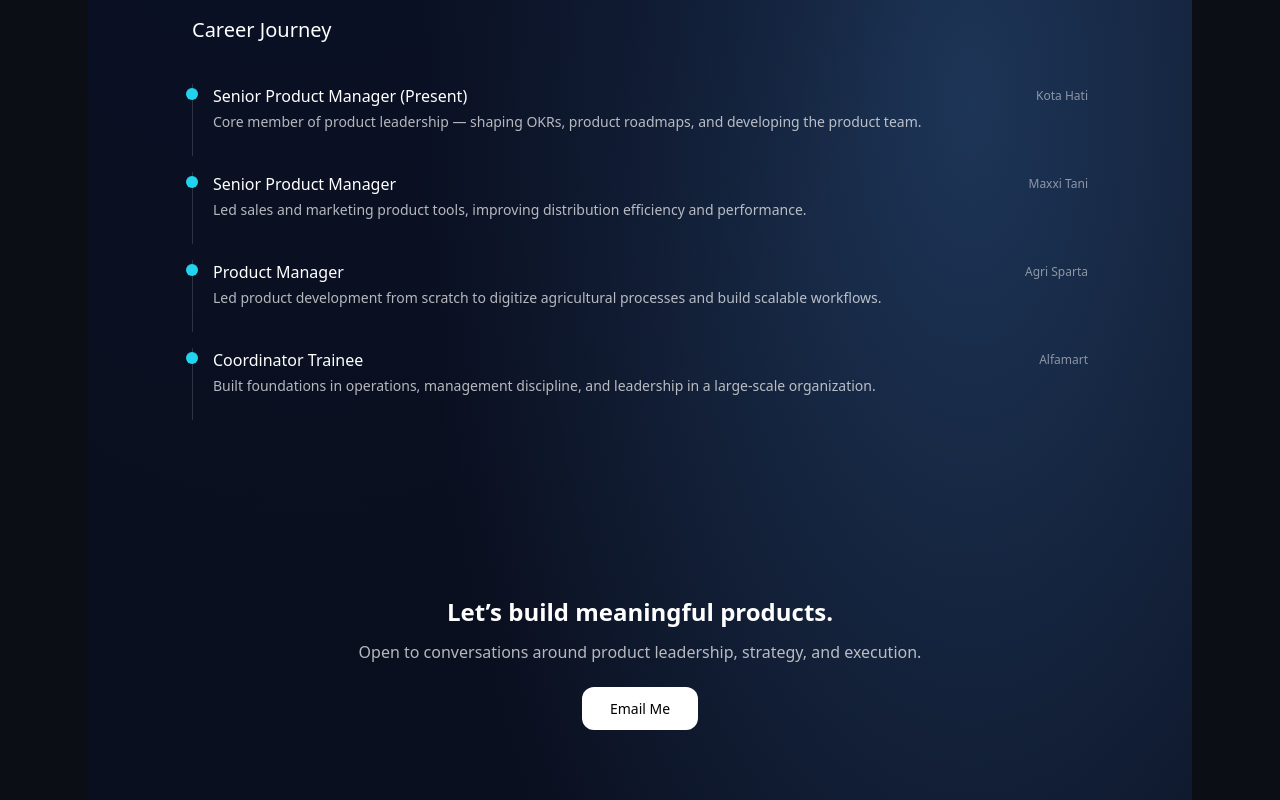
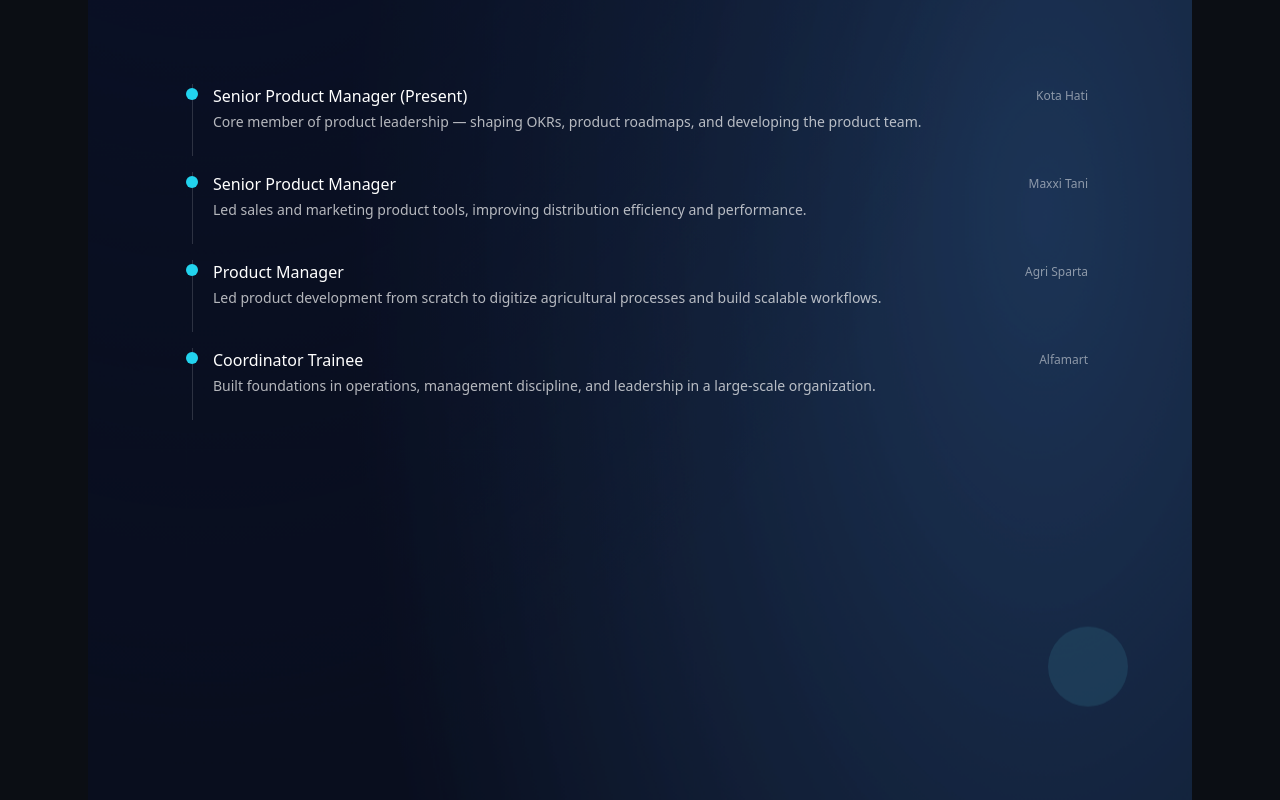
Before and after one commit to yspace89/personalweb, a Next.js app: page / in a window 1280 px wide. Shown: the part 1527-2327 px from the top of the page. Built offline with nearby package versions, Linux system fonts and the light colour scheme.

Commit message:
Update page.tsx

```diff
--- a/app/page.tsx
+++ b/app/page.tsx
@@ -6,8 +6,14 @@
   return (
     <main className="min-h-screen bg-hero relative overflow-hidden text-white">
 
-      {/* animated gradient layer */}
-      <div className="absolute inset-0 animate-gradient" />
+{/* layered parallax background */}
+<div className="parallax-layer bg-hero"></div>
+<div className="parallax-layer slow bg-hero"></div>
+
+{/* floating shapes */}
+<div className="absolute top-24 left-10 h-16 w-16 rounded-full bg-sky-400/10 floating"></div>
+<div className="absolute bottom-20 right-16 h-20 w-20 rounded-full bg-cyan-300/10 floating delay"></div>
+
 
       {/* tech grid pattern */}
       <div className="pointer-events-none absolute inset-0 -z-10 opacity-[0.08] bg-[radial-gradient(circle_at_20%_10%,rgba(56,189,248,.18),transparent_60%),radial-gradient(circle_at_90%_70%,rgba(6,182,212,.12),transparent_60%)]" />
```
